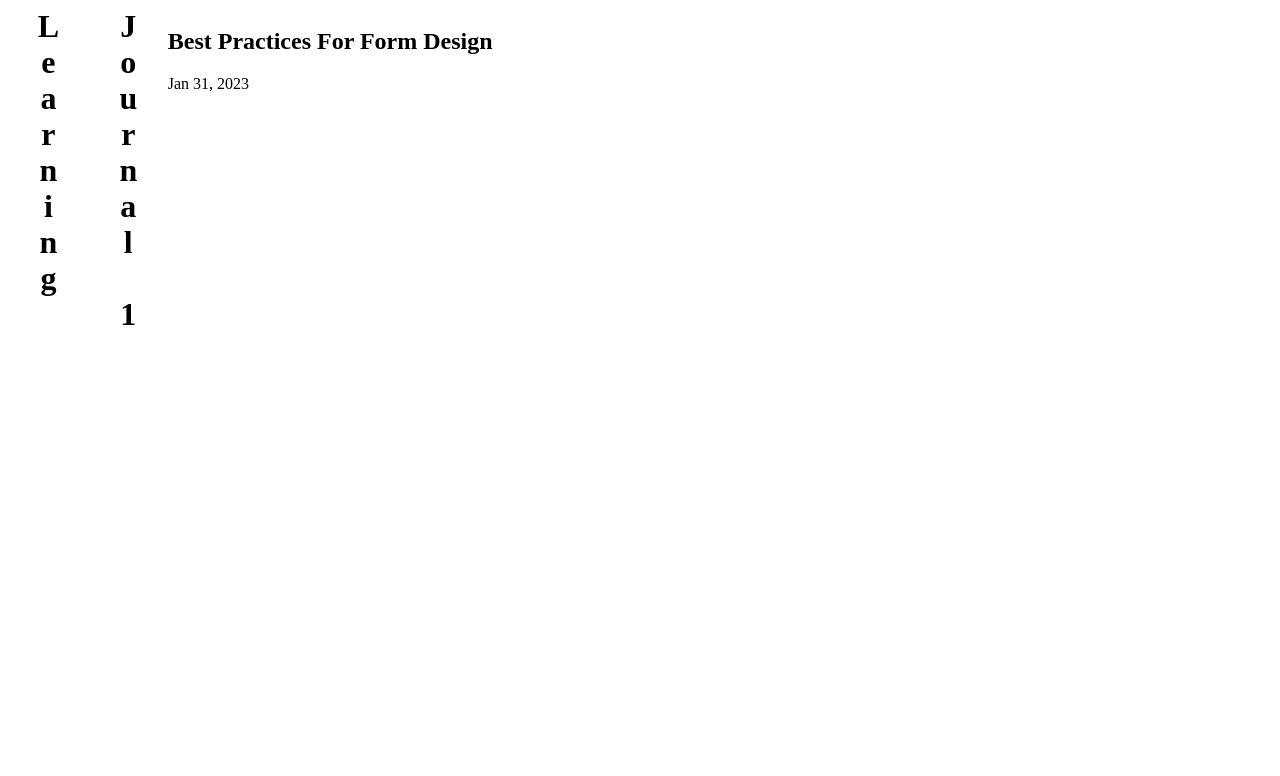
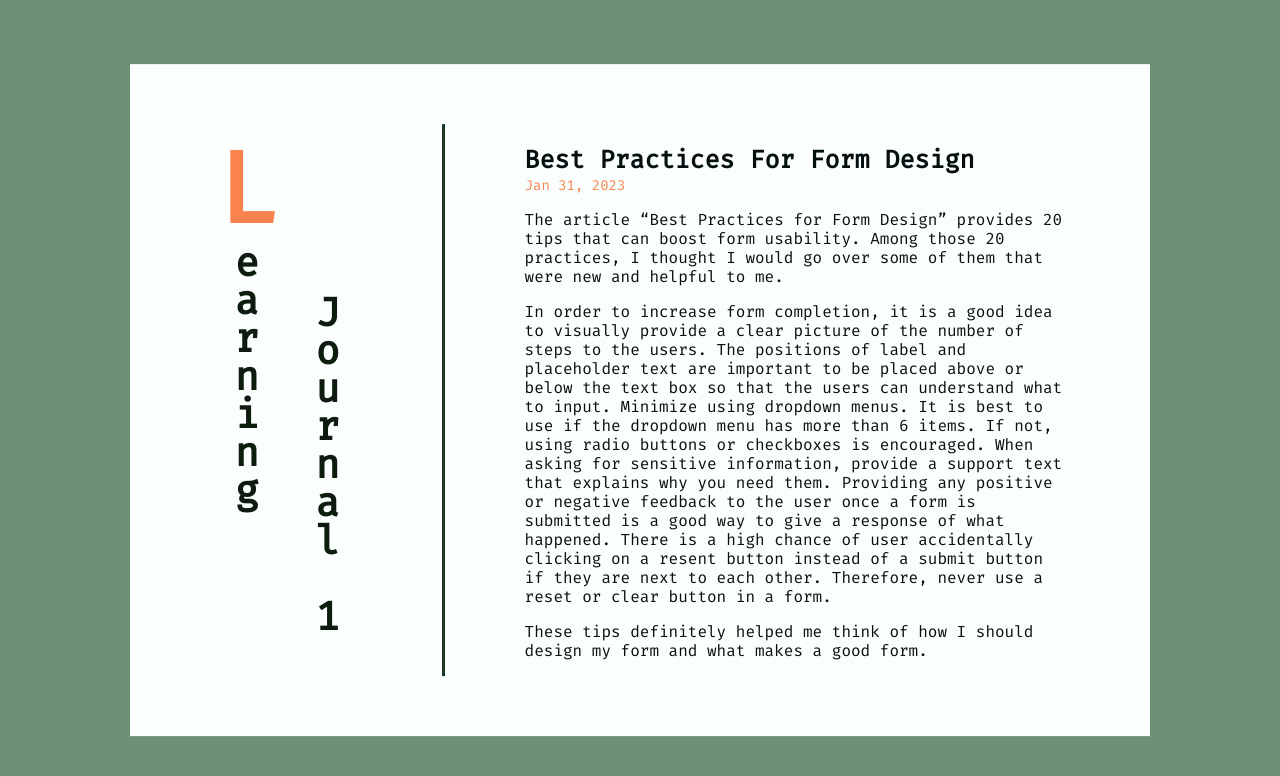
Before and after one commit to jaimejeong/des157a, a plain HTML site: page journal/index.html in a window 1280 px wide. Drawn offline with Linux system fonts and the light colour scheme.

Commit message:
first journal

```diff
--- a/journal/index.html
+++ b/journal/index.html
@@ -5,6 +5,7 @@
     <meta http-equiv="X-UA-Compatible" content="IE=edge">
     <meta name="viewport" content="width=device-width, initial-scale=1.0">
     <title>Learning Journal</title>
+    <link href="https://fonts.googleapis.com/css2?family=Fira+Mono&family=Outfit&display=swap" rel="stylesheet">
     <link href="styles.css" rel="stylesheet">
 </head>
 <body>
@@ -22,6 +23,12 @@
             <h2>Best Practices For Form Design</h2>
             <time datetime="2023-01-31">Jan 31, 2023</time>
 
+            <p>The article “Best Practices for Form Design” provides 20 tips that can boost form usability. Among those 20 practices, I thought I would go over some of them that were new and helpful to me.</p>
+
+            <p>In order to increase form completion, it is a good idea to visually provide a clear picture of the number of steps to the users. The positions of label and placeholder text are important to be placed above or below the text box so that the users can understand what to input. Minimize using dropdown menus. It is best to use if the dropdown menu has more than 6 items. If not, using radio buttons or checkboxes is encouraged. When asking for sensitive information, provide a support text that explains why you need them. Providing any positive or negative feedback to the user once a form is submitted is a good way to give a response of what happened. There is a high chance of user accidentally clicking on a resent button instead of a submit button if they are next to each other. Therefore, never use a reset or clear button in a form.</p>
+
+            <p>These tips definitely helped me think of how I should design my form and what makes a good form. </p>
+
         </main>
     </div>
 </body>
--- a/journal/styles.css
+++ b/journal/styles.css
@@ -1,16 +1,76 @@
 h1 {
     writing-mode: vertical-lr;
     text-orientation: upright;
-    /* width: 30%; */
     align-items: center;
+    font-size: 40px;
+    letter-spacing: -10px;
+}
+
+#firsth1:first-letter {
+    font-size: 100px;
+    color:#FA824C;
+}
+
+
+h2 {
+    color: #040F0F;
+    font-size: 25px;
+    margin-bottom: 0;
+}
+
+body {
+    margin: auto;
+    background-color: #6E9075;
+    color: #0d1c0f;
+
 }
 
 #wrapper {
     display: flex;
-    /* display: grid;
-    grid-template-columns: 1fr 1fr; */
+    width: 900px;
+    margin: auto;
+    align-items: center;
+    background-color: #FAFFFD;
+    /* margin: 20px; */
+    position: absolute;
+    top: 50%;
+    right: 50%;
+    transform: translate(50%, -50%);
+    padding: 60px;
+    font-family: 'Fira Mono', monospace;
 }
 
 header {
     display: flex;
+    /* margin: 50px; */
 }
+
+#firsth1 {
+    position: relative;
+    bottom: 80px;
+    right: 30px;
+}
+
+#secondh1 {
+    margin: auto;
+    padding: 20px 30px 20px 0;
+    position: relative;
+    top: 60px;
+    right: 60px
+}
+
+main {
+    padding: 0 20px 0 80px;
+    border-left: 3px solid #1a3520;
+
+}
+
+time {
+    color: #FA824C;
+    /* color: #4C5454; */
+    font-size: 14px;
+}
+
+p {
+    color: #081009;
+}
```
Also changed, not shown: index.html (+1 -1 lines).
